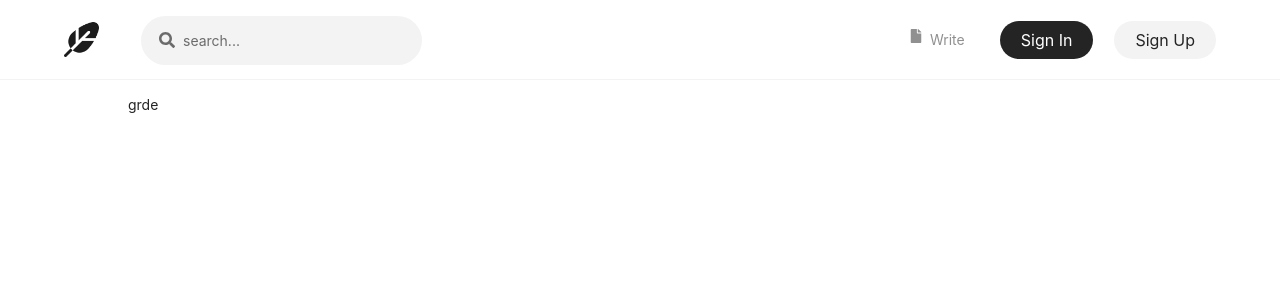
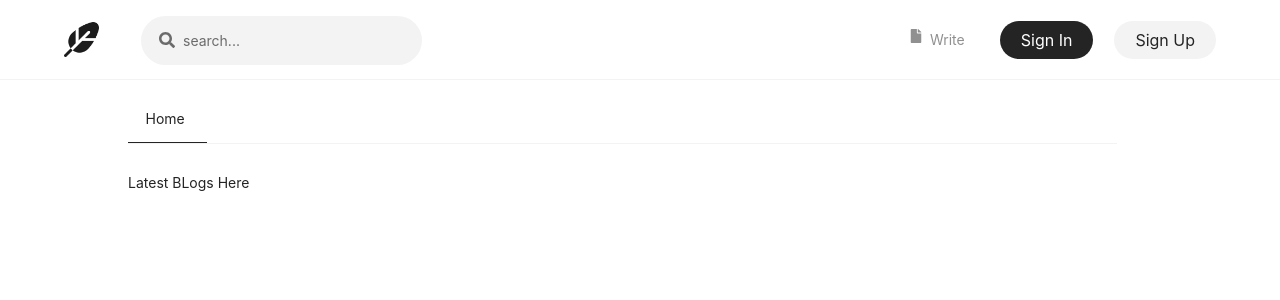
Before and after one commit to ganeshlonare/MERN-Blog-Website, a React (Vite) app in the folder client/: page / in a window 1280 px wide. Shown: the top 300 px of the page. Built offline with nearby package versions, Linux system fonts and the light colour scheme; no server answers.

Commit message:
Complete InPageNavigation for Home page

```diff
--- a/client/src/components/Inpage-navigation.component.jsx
+++ b/client/src/components/Inpage-navigation.component.jsx
@@ -1,9 +1,48 @@
-import React from 'react'
+import { useEffect, useRef, useState } from 'react'
 
-export default function InPageNavigation() {
+export default function InPageNavigation( {routes ,defaultHidden=[] , defaultActiveIndex = 0 , children} ) {
+
+  const activeTabLineRef=useRef();
+  let activeTabRef=useRef();
+
+  const [inPageNavIndex , setInPageNavIndex] = useState(defaultActiveIndex);
+
+  const changePageState=(btn , i)=>{
+    let {offsetWidth , offsetLeft} = btn;
+    activeTabLineRef.current.style.width= `${offsetWidth}px`;
+    activeTabLineRef.current.style.left= `${offsetLeft}px`;
+    setInPageNavIndex(i);
+  }
+
+  useEffect(()=>{
+    changePageState(activeTabRef.current , defaultActiveIndex);
+  },[])
+
+
   return (
-    <div>
-      grde
+    <>
+    <div className="relative mb-8 bg-white border-b border-grey flex flex-nowrap overflow-x-auto">
+
+      {
+        routes.map((route ,i)=>{
+          return(
+
+            <button
+            ref={i==defaultActiveIndex ? activeTabRef : null }
+            key={i}
+            className={"p-4 capitalize px-5 " + (inPageNavIndex === i ? "text-black " : "text-dark-grey ") + (defaultHidden.includes(route) ? " md:hidden " : " ") }
+            onClick={(e)=>{changePageState(e.target , i)}}
+            >
+               {route}
+            </button>
+          )
+        })
+      }
+
+      <hr ref={activeTabLineRef}  className='absolute bottom-0 duration-300'/>
     </div>
+
+    {Array.isArray(children) ? children[inPageNavIndex] : children}
+    </>
   )
 }
--- a/client/src/pages/Home.page.jsx
+++ b/client/src/pages/Home.page.jsx
@@ -11,7 +11,10 @@ export default function HomePage() {
 
             <div className="w-full">
 
-                <InPageNavigation />
+                <InPageNavigation routes={["Home" , "Trending Blogs"]} defaultHidden={["Trending Blogs"]}>
+                  <h1>Latest BLogs Here</h1>
+                  <h1>Trending BLogs Here</h1>
+                </InPageNavigation>
 
             </div>
 
```
